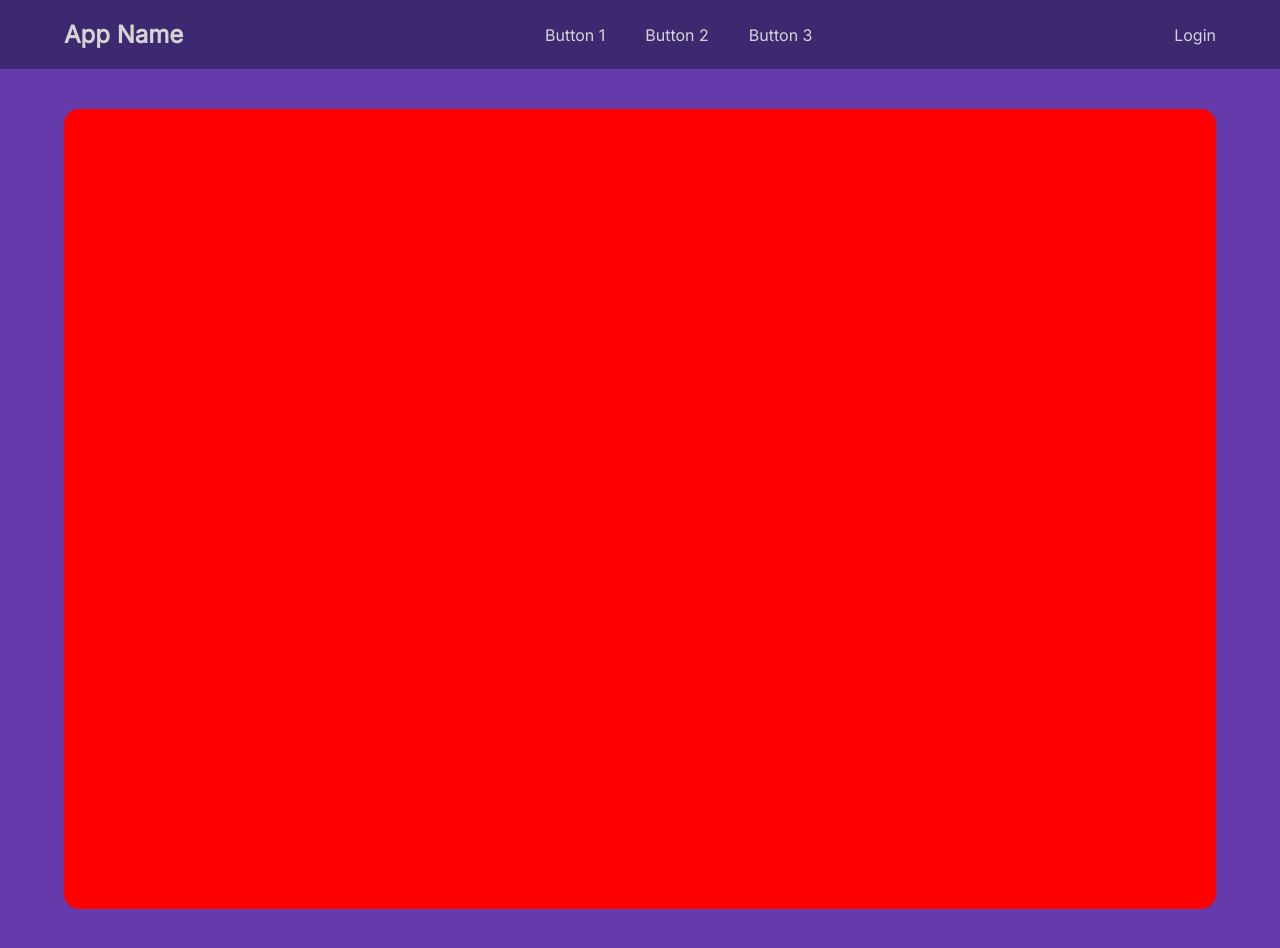
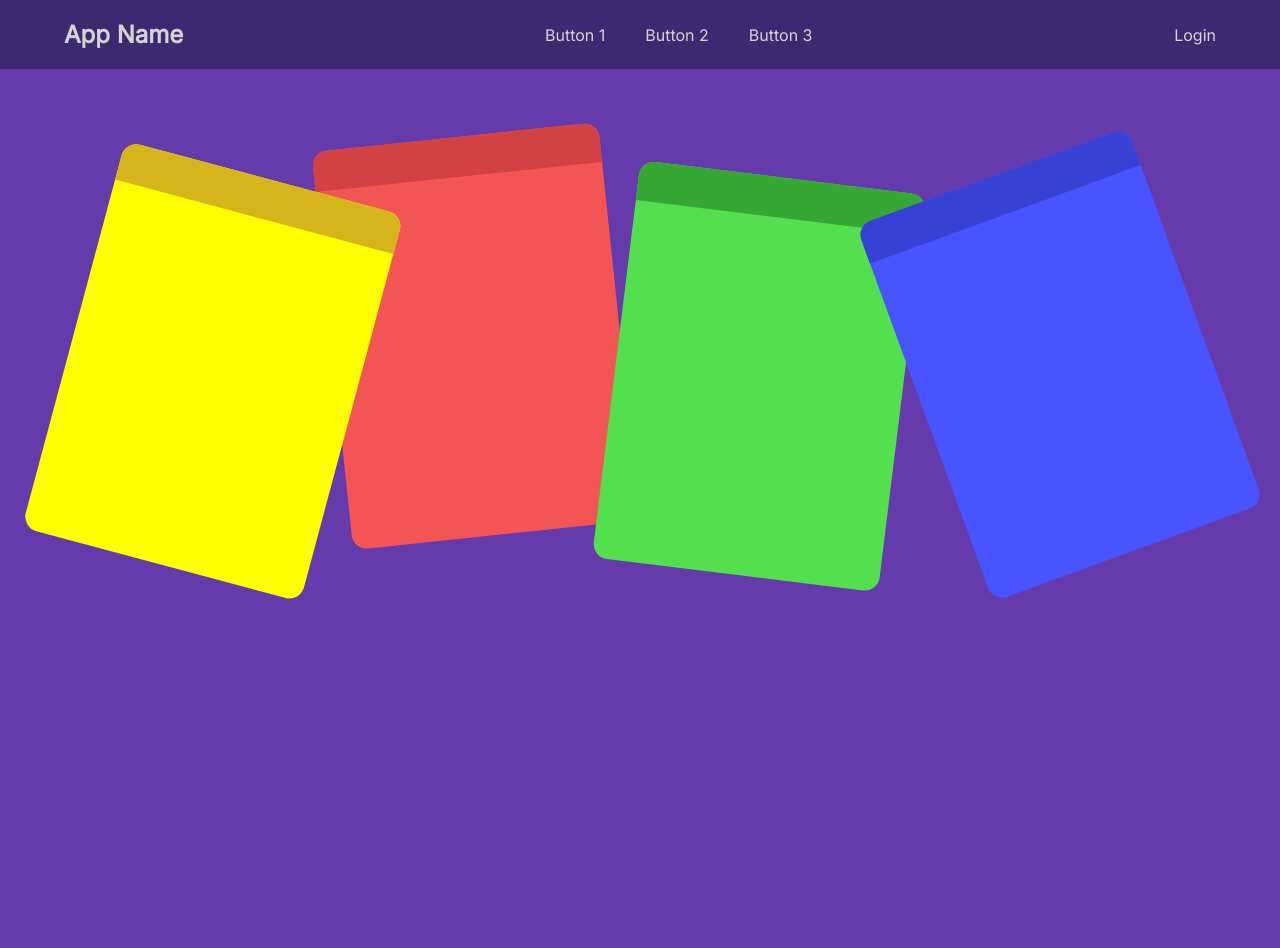
Before and after one commit to anawinter53/Learnify, a React (Vite) app in the folder client/: page / in a window 1280 px wide. Built offline with nearby package versions, Linux system fonts and the light colour scheme.

Commit message:
create PostIt component and add styling

```diff
--- a/client/src/components/PostIt/index.jsx
+++ b/client/src/components/PostIt/index.jsx
@@ -1,12 +1,20 @@
-import React from 'react'
+import styles from "./index.module.css";
 
 export default function PostIt() {
   return (
     <div className={styles["card-container"]}>
-      <div className={styles["card-0"]}></div>
-      <div className={styles["card-1"]}></div>
-      <div className={styles["card-2"]}></div>
-      <div className={styles["card-3"]}></div>
+      <div className={`${styles["card"]} ${styles["card-0"]}`}>
+        <div className={styles["card-heading"]}></div>
+      </div>
+      <div className={`${styles["card"]} ${styles["card-1"]}`}>
+        <div className={styles["card-heading"]}></div>
+      </div>
+      <div className={`${styles["card"]} ${styles["card-2"]}`}>
+        <div className={styles["card-heading"]}></div>
+      </div>
+      <div className={`${styles["card"]} ${styles["card-3"]}`}>
+        <div className={styles["card-heading"]}></div>
+      </div>
     </div>
-  )
+  );
 }
--- a/client/src/components/PostIt/index.module.css
+++ b/client/src/components/PostIt/index.module.css
@@ -0,0 +1,65 @@
+.card-container {
+  position: relative;
+  width: 100%;
+  height: 50%;
+  display: flex;
+  justify-content: space-evenly;
+  margin-top: 30px;
+}
+
+.card {
+  width: 400px;
+  height: 400px;
+  background: palegreen;
+  position: relative;
+  border-radius: 15px;
+}
+
+.card-heading {
+  width: 100%;
+  position: absolute;
+  height: 40px;
+  top: 0;
+  border-top-left-radius: 15px;
+  border-top-right-radius: 15px;
+}
+
+.card-0 {
+  transform: rotateZ(15deg) translateX(13px) translateY(30px);
+  background: rgb(255, 255, 0);
+  z-index: 4;
+}
+
+.card-0 > .card-heading{
+  background: rgb(214, 180, 27);
+}
+
+.card-1 {
+  transform: rotateZ(-6deg) translateX(-20px) translateY(-5px);
+  background: rgb(243, 85, 85);
+  z-index: 3;
+}
+
+.card-1 > .card-heading{
+  background: rgb(211, 66, 66);
+}
+
+.card-2 {
+  transform: rotateZ(7deg) translateX(-20px) translateY(40px);
+  background: rgb(84, 223, 79);
+  z-index: 3;
+}
+
+.card-2 > .card-heading{
+  background: rgb(54, 167, 51);
+}
+
+.card-3 {
+  transform: rotateZ(-20deg) translateX(-20px) translateY(20px);
+  background: rgb(72, 84, 255);
+  z-index: 4;
+}
+
+.card-3 > .card-heading{
+  background: rgb(55, 66, 212);
+}
--- /dev/null
+++ b/client/src/components/index.jsx
@@ -0,0 +1 @@
+export {default as PostIt} from "./PostIt"
--- a/client/src/pages/Landing/index.jsx
+++ b/client/src/pages/Landing/index.jsx
@@ -1,10 +1,11 @@
 import styles from "./index.module.css"
+import { PostIt } from "../../components"
 
 export default function Landing() {
   return (
     <div className={styles["landing"]}>
       <div className={styles["container"]}>
-
+        <PostIt />
       </div>
     </div>
   )
--- a/client/src/pages/Landing/index.module.css
+++ b/client/src/pages/Landing/index.module.css
@@ -14,5 +14,4 @@
   width: 90%;
   height: 800px;
   border-radius: 15px;
-  background: red;
 }
```
